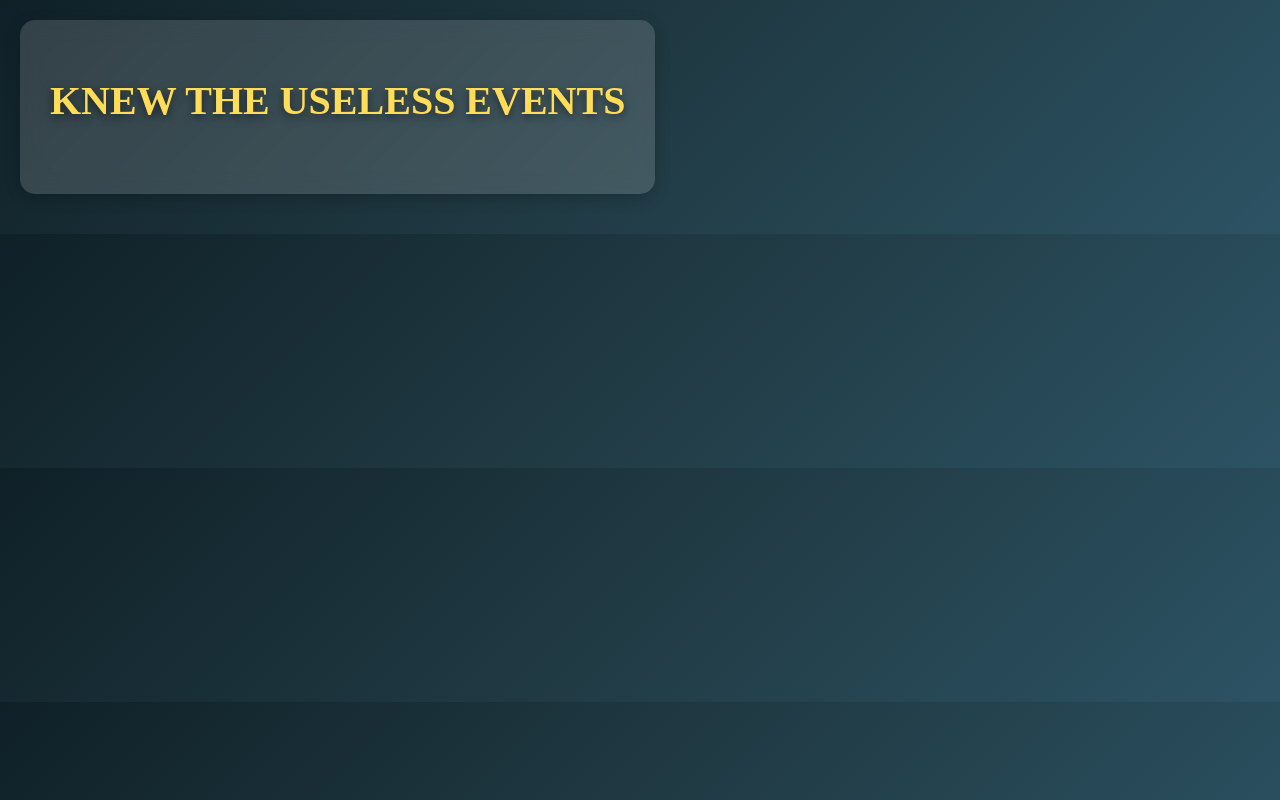
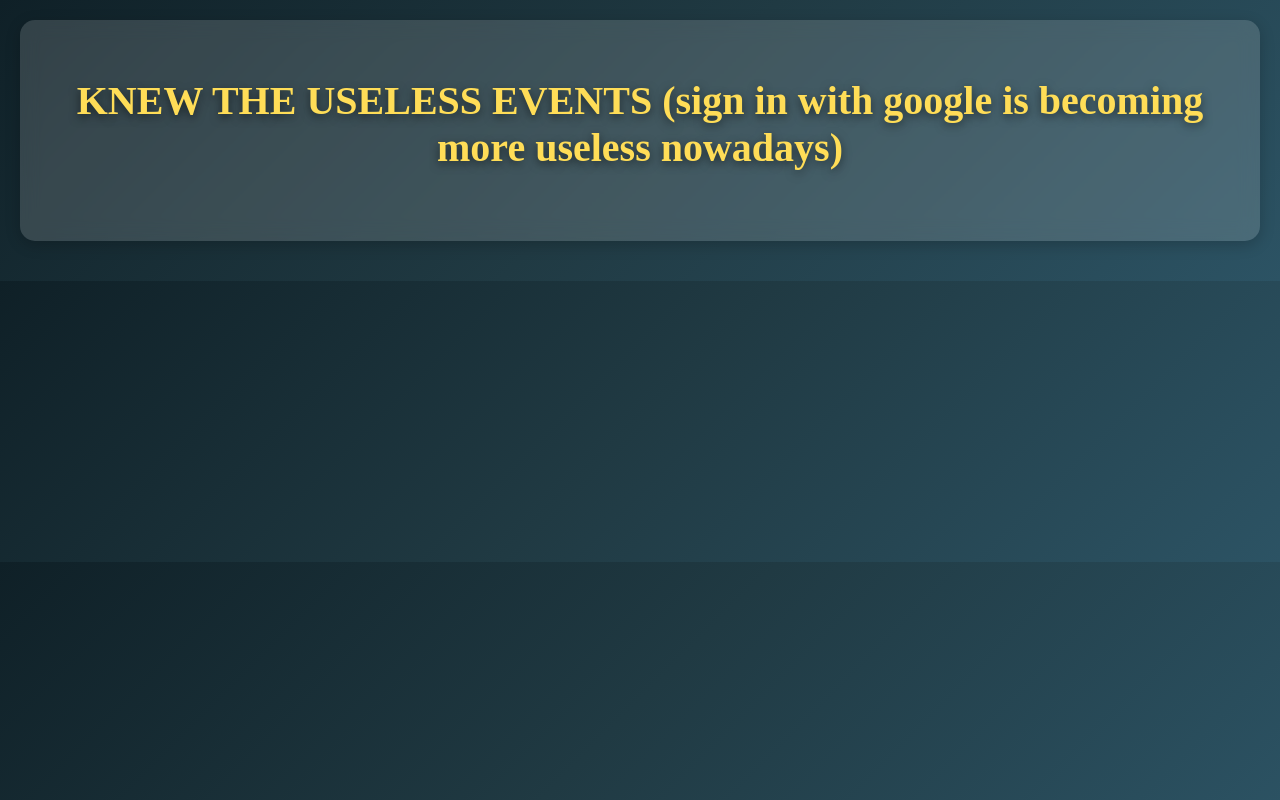
Before and after one commit to praveenjashlyn/useless, a plain HTML site: page index.html in a window 1280 px wide. Drawn offline with nearby package versions, Linux system fonts and the light colour scheme; no server answers; a web font is replaced by a local one.

Commit message:
Update index.html

```diff
--- a/index.html
+++ b/index.html
@@ -17,7 +17,8 @@
     <!-- Google Sign-In Button -->
 
     <div id="login-section">
-        <h1>KNEW THE USELESS EVENTS</h1>
+        <h1>KNEW THE USELESS EVENTS (sign in with google is becoming more useless nowadays)</h1>
+
         <div id="g_id_onload" data-client_id="714184708149-oriv94t097ji4r3sf08ir2a308nedkqt.apps.googleusercontent.com"
             data-context="signin" data-ux_mode="popup" data-callback="handleCredentialResponse"
             data-auto_prompt="false">
```
